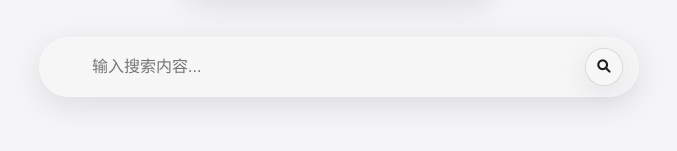
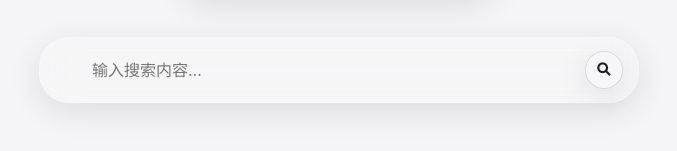
Before and after one commit to GuangYu-yu/search-nav, a browser extension: page index.html in a window 1280 px wide. Shown: the part 149-300 px from the top of the page, 301-978 px from the left. Drawn offline with Linux system fonts and the light colour scheme.

Commit message:
Add files via upload

```diff
--- a/index.html
+++ b/index.html
@@ -46,7 +46,7 @@
                     <div class="engine-icon google-icon"></div>
                 </div>
 
-                <input type="text" class="search-input" id="searchQuery" autocomplete="off">
+                <textarea class="search-input" id="searchQuery" autocomplete="off" rows="2"></textarea>
 
                 <div class="search-buttons">
                         <button class="search-btn" id="searchBtn">
--- a/search-components.css
+++ b/search-components.css
@@ -174,11 +174,38 @@
     flex: 1;
     border: none;
     outline: none;
-    padding: 12px 16px;
+    padding: 12px 16px 12px 16px;
     font-size: 16px;
     background: transparent;
     color: var(--text-color);
     user-select: none;
+    resize: none;
+    height: 48px;
+    overflow-y: auto;
+    line-height: 24px;
+    font-family: inherit;
+    scrollbar-width: thin;
+    scrollbar-color: rgba(255, 255, 255, 0.3) transparent;
+    padding-right: 8px;
+    margin-right: 8px;
+}
+
+/* Webkit浏览器滚动条样式 */
+.search-input::-webkit-scrollbar {
+    width: 6px;
+}
+
+.search-input::-webkit-scrollbar-track {
+    background: transparent;
+}
+
+.search-input::-webkit-scrollbar-thumb {
+    background-color: rgba(255, 255, 255, 0.3);
+    border-radius: 3px;
+}
+
+.search-input::-webkit-scrollbar-thumb:hover {
+    background-color: rgba(255, 255, 255, 0.5);
 }
 
 .search-buttons {
```
